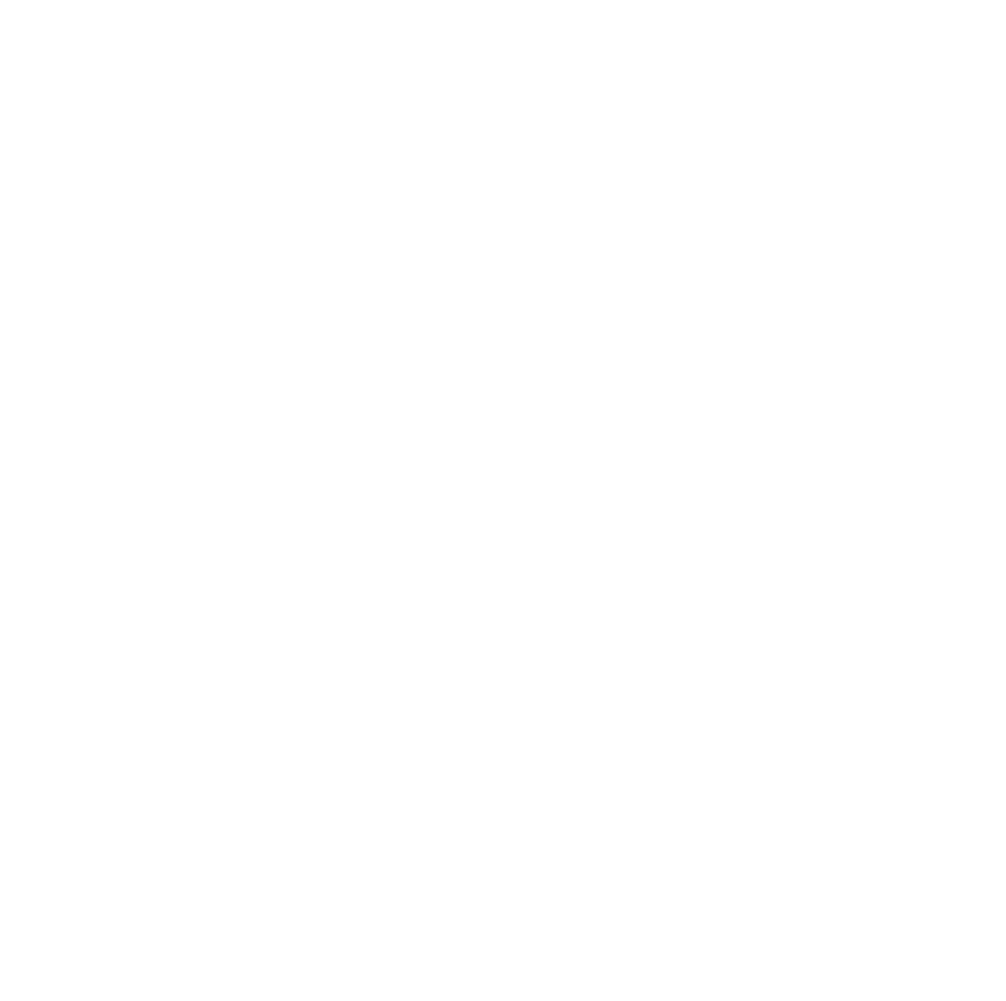
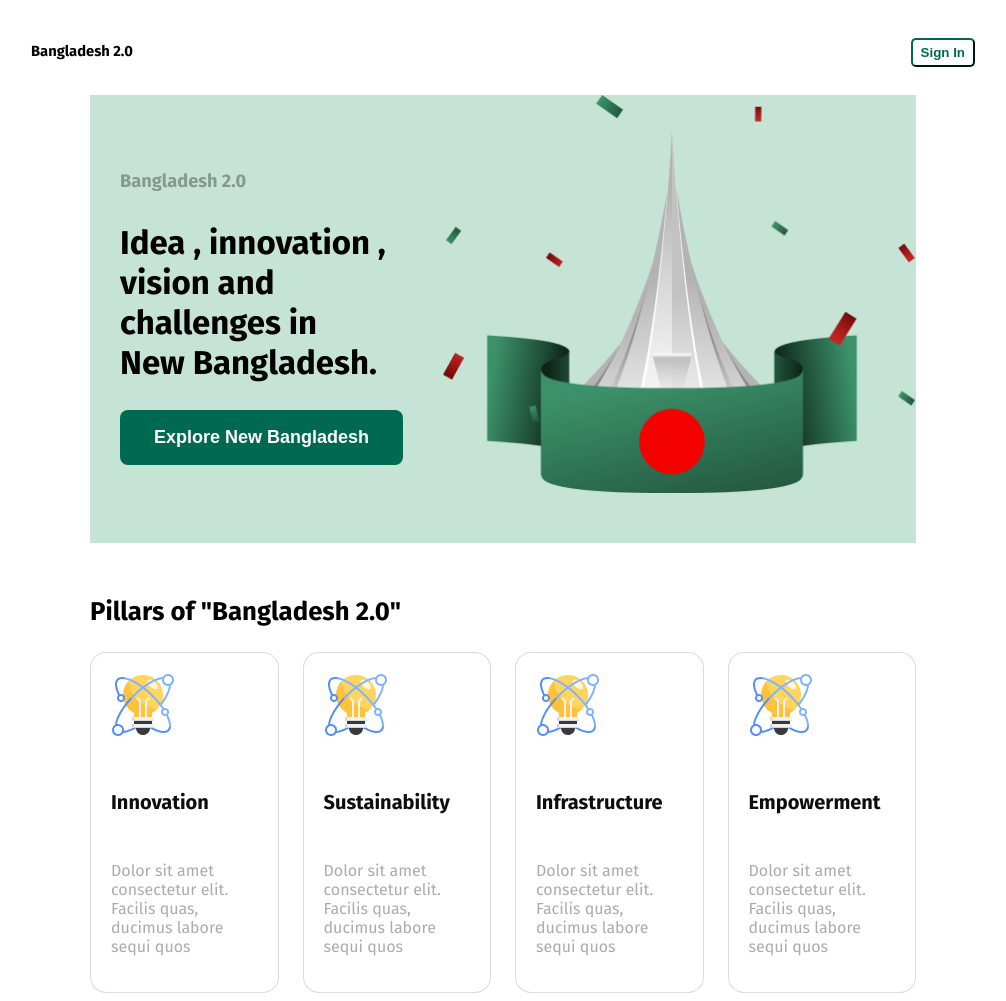
Before and after one commit to Rasel7537/first-assignment, a plain HTML site: page index.html in a window 1280 px wide. Shown: the whole page, without its empty margins (137-1143 px from the left). Before the commit the page ends 800 px from the top, so only its background shows below. Drawn offline with Linux system fonts and the light colour scheme.

Commit message:
added style.css

```diff
--- a/index.html
+++ b/index.html
@@ -4,13 +4,56 @@
   <meta charset="UTF-8">
   <meta name="viewport" content="width=device-width, initial-scale=1.0">
   <title>First Assignment</title>
+  <link rel="stylesheet" href="styles.css/style.css">
 </head>
 <body>
   <header>
+  <nav class="nav">
+    <h6>Bangladesh 2.0</h6>
+    <ul><button class="btn">Sign In</button></ul>
 
+  </nav>
+  <!-- banner part start -->
+ <div class="banner">
+  <div class="banner-content">
+   <h5 class="banner-heading">Bangladesh 2.0</h5>
+   <h2 class="banner-description">Idea , innovation ,<br>
+    vision and challenges in <br> New Bangladesh.</h2>
+   <button class="btn2">Explore New Bangladesh</button>
+  </div>
+  <img class="banner-profile-pic" src="assets/hero.png" alt="" srcset="">
+ </div>
   </header>
   <main>
-
+    <br>
+  <!-- Pillars of "Bangladesh 2.0" code -->
+  <section class="main-container">
+    <h3 class=" heading-title">Pillars of "Bangladesh 2.0"</h3>
+    <div class="container">
+   <!--  -->
+    <div class="sub-container">
+      <img src="assets/card-icon.png" alt="" srcset="">
+      <h6 class="sub-container2">Innovation</h6>
+      <p class="sub-container3">Dolor sit amet consectetur elit. Facilis quas, ducimus labore sequi quos </p>
+    </div>
+    <div class="sub-container">
+      <img src="assets/card-icon.png" alt="" srcset="">
+      <h6 class="sub-container2">Sustainability</h6>
+      <p class="sub-container3">Dolor sit amet consectetur elit. Facilis quas, ducimus labore sequi quos </p>
+    </div>
+    <div class="sub-container">
+      <img src="assets/card-icon.png" alt="" srcset="">
+      <h6 class="sub-container2">Infrastructure</h6>
+      <p class="sub-container3">Dolor sit amet consectetur elit. Facilis quas, ducimus labore sequi quos </p>
+    </div>
+    <div class="sub-container">
+      <img src="assets/card-icon.png" alt="" srcset="">
+      <h6 class="sub-container2">Empowerment</h6>
+      <p class="sub-container3">Dolor sit amet consectetur elit. Facilis quas, ducimus labore sequi quos </p>
+    </div>
+   <!--  -->
+    </div>
+  </section>
   </main>
   <footer>
 
--- /dev/null
+++ b/styles.css/style.css
@@ -0,0 +1,98 @@
+@import url('https://fonts.googleapis.com/css2?family=Fira+Sans:ital,wght@0,100;0,200;0,300;0,400;0,500;0,600;0,700;0,800;0,900;1,100;1,200;1,300;1,400;1,500;1,600;1,700;1,800;1,900&display=swap');
+
+/* font size   */
+body {
+  font-family: 'Fira Sans';
+  font-size: 22px;
+  font-style: normal;
+  font-weight: 400;
+}
+/* nav style start */
+.nav{
+  display: flex;
+  justify-content:space-between;
+  align-items: center;
+  margin: 0px 160px ;
+}
+h6{
+  font-weight: 5px;
+  font-size:0 px;
+}
+.btn{
+color: #006A50;
+background-color: white;
+font-weight:bold;
+padding: 5px 8px;
+border-radius: 5px;
+border-color: #006A50;
+}
+/* nav style end */
+
+/* banner style start*/
+.banner{
+  display: flex;
+  justify-content: space-between;
+  margin: 0px 219px 0px 219px;
+  background-color: #C6E4D6;
+}
+
+.banner-content{
+  max-width: 622px;
+  padding-left: 30px;
+  padding-bottom: 30px;
+  padding-top: 45px;
+}
+.banner-heading{
+  color: rgba(14, 14, 14, 0.35);
+}
+
+.btn2{
+border-radius: 8px;
+background: rgb(0, 106, 80);
+font-size: 18px;
+font-weight: 600;
+text-align: center;
+color: white;
+padding: 17px 34px 17px 34px;
+border: none;
+}
+
+.banner-profile-pic{
+width: 474.03px;
+padding-bottom: 50px;
+
+}
+
+/* Pillars of "Bangladesh 2.0" style  */
+.main-container{
+  margin-left: 219px;
+  margin-right: 219px;
+ /* margin er kaj figma dakhe dite hbe */
+}
+.container{
+  display: flex;
+  gap: 24px;
+}
+.heading-title{
+  font-size: bold;
+}
+.sub-container{
+  background-color: rgb(255, 255, 255);
+  border: 1px solid rgba(14, 14, 14, 0.15);
+  border-radius: 16px;
+  padding: 20px;
+  /* box-shadow: 0px 6px 50px  white; */
+/* bg-color, border-radius, padding figma dakhe korte hbe */
+
+}
+
+.sub-container2{
+  color: #0E0E0E;
+  font-size: 20px;
+
+}
+.sub-container3{
+  color: rgba(14, 14, 14, 0.35);
+  font-size:16px
+
+}
```
